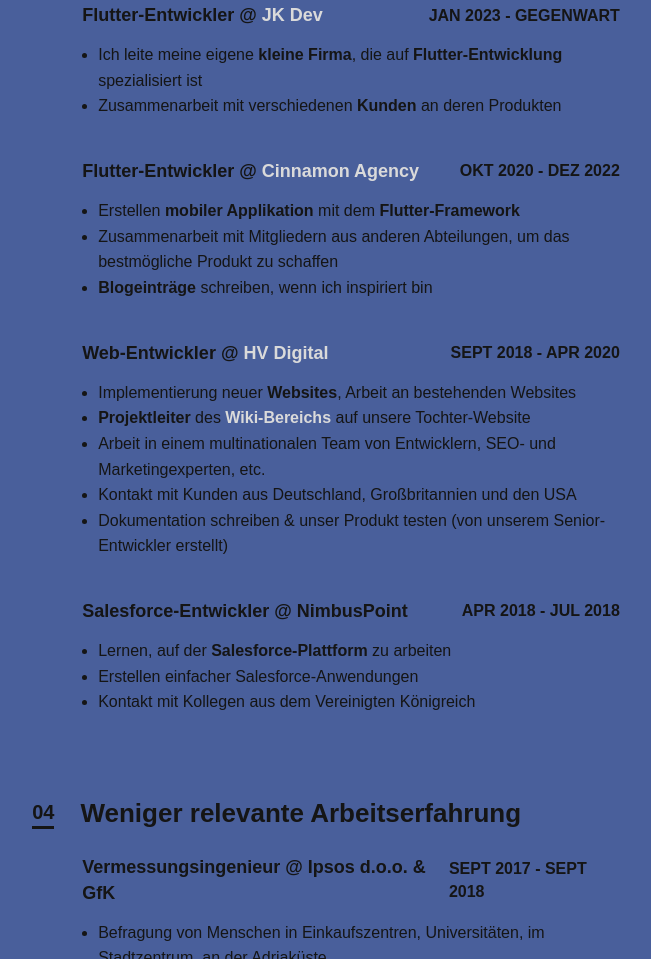
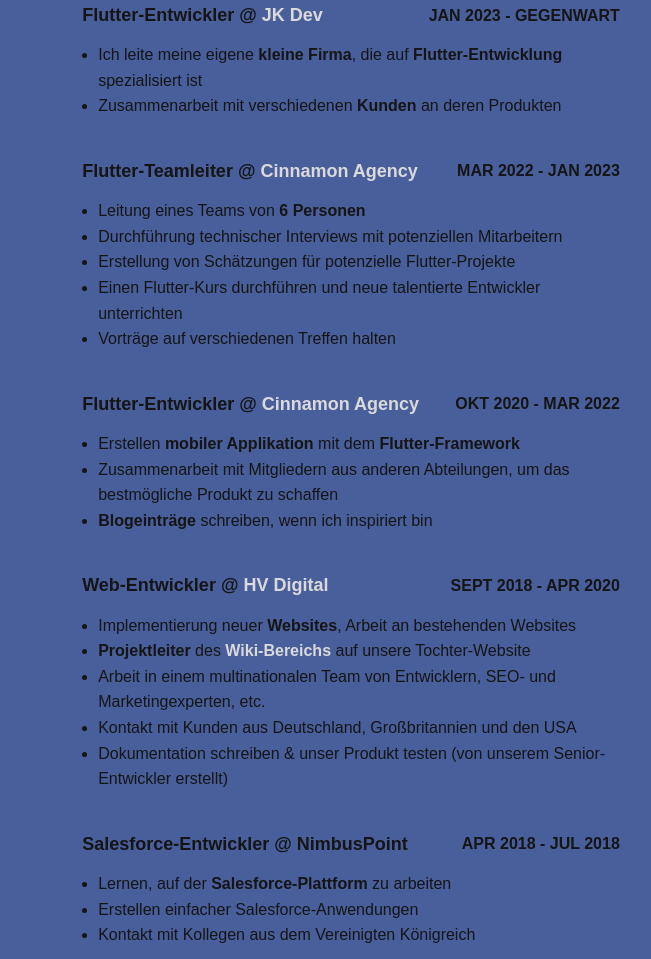
Before and after one commit to jokilic/project-cv, a website: page de.html in a window 1280 px wide. Shown: the part 3588-4547 px from the top of the page, without its empty margins (289-940 px from the left). Drawn offline with Linux system fonts and the light colour scheme.

Commit message:
Add team lead position

```diff
--- a/de.html
+++ b/de.html
@@ -206,9 +206,27 @@
                 </div>
                 <div class="work">
                     <div class="work__title">
+                        <h3 class="work__title--main">Flutter-Teamleiter @ <a href="https://cinnamon.agency"
+                                rel="noreferrer nofollow" target="_blank" class="joomla-blue">Cinnamon Agency</a></h3>
+                        <p class="work__title--time">MAR 2022 - JAN 2023</p>
+                    </div>
+                    <div class="work__content">
+                        <ul class="list">
+                            <li class="list__item">Leitung eines Teams von <strong>6 Personen</strong></li>
+                            <li class="list__item">Durchführung technischer Interviews mit potenziellen Mitarbeitern
+                            </li>
+                            <li class="list__item">Erstellung von Schätzungen für potenzielle Flutter-Projekte</li>
+                            <li class="list__item">Einen Flutter-Kurs durchführen und neue talentierte Entwickler
+                                unterrichten</li>
+                            <li class="list__item">Vorträge auf verschiedenen Treffen halten</li>
+                        </ul>
+                    </div>
+                </div>
+                <div class="work">
+                    <div class="work__title">
                         <h3 class="work__title--main">Flutter-Entwickler @ <a href="https://cinnamon.agency"
                                 rel="noreferrer nofollow" target="_blank" class="joomla-blue">Cinnamon Agency</a></h3>
-                        <p class="work__title--time">OKT 2020 - DEZ 2022</p>
+                        <p class="work__title--time">OKT 2020 - MAR 2022</p>
                     </div>
                     <div class="work__content">
                         <ul class="list">
```
Also changed, not shown: index.html (+17 -1 lines), 1 other file.
